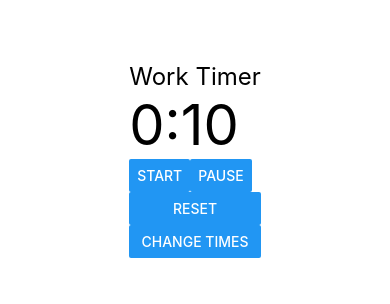
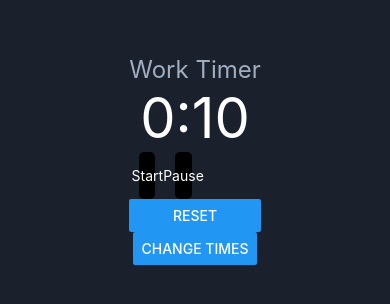
Before and after one commit to mcarson24/pomodoro-timer, a React Native app: screen / in a window 390 px wide. Shown: the part 262-566 px from the top of the page. Built offline with nearby package versions, Linux system fonts and the light colour scheme.

Commit message:
Start design work

```diff
--- a/App.js
+++ b/App.js
@@ -1,6 +1,6 @@
 import React from 'react'
 import Timer from './components/Timer.js'
-import { TextInput, StyleSheet, View } from 'react-native'
+import { TextInput, StatusBar, StyleSheet, View } from 'react-native'
 
 export default class App extends React.Component {
   constructor(props) {
@@ -13,6 +13,7 @@ export default class App extends React.Component {
   render() {
     return (
       <View style={styles.container}>
+        <StatusBar barStyle="light-content" translucent={true} />
         { this.state.showWorkTimer && (
           <Timer workMode={this.state.showWorkTimer} />
         ) }
@@ -24,7 +25,7 @@ export default class App extends React.Component {
 const styles = StyleSheet.create({
   container: {
     flex: 1,
-    backgroundColor: '#fff',
+    backgroundColor: '#1a202c',
     alignItems: 'center',
     justifyContent: 'center',
   },
--- a/components/Timer.js
+++ b/components/Timer.js
@@ -1,5 +1,5 @@
 import React from 'react'
-import {Button, Text, TextInput, StyleSheet, Vibration, View} from 'react-native'
+import {Button, Text, TextInput, TouchableOpacity, StyleSheet, Vibration, View} from 'react-native'
 
 export default class Timer extends React.Component {
 	constructor(props) {
@@ -106,14 +106,20 @@ export default class Timer extends React.Component {
 
 	render() {
 		return (
-			<View>
+			<View style={styles.timerContainer}>
 				{!this.state.showInputs && (
 					<View>
-		        <Text style={styles.timerTitle}>{this.title()}</Text>
-		        <Text style={styles.timer}>{this.humanReadableTime()}</Text>
+						<View style={styles.timerHeader}>
+			        <Text style={styles.timerTitle}>{this.title()}</Text>
+			        <Text style={styles.timer}>{this.humanReadableTime()}</Text>
+						</View>
 		        <View style={styles.buttonContainer}>
-		          <Button title="Start" onPress={this.countdown} />
-		          <Button title="Pause" onPress={this.pause} />
+		          <TouchableOpacity style={styles.timerButtons} onPress={this.countdown}>
+		          	<Text style={styles.timerButtonsText}>Start</Text>
+	          	</TouchableOpacity>
+	          	<TouchableOpacity style={styles.timerButtons} onPress={this.pause}>
+	          		<Text style={styles.timerButtonsText}>Pause</Text>
+	          	</TouchableOpacity>
 		        </View>
 		        <Button title="Reset" onPress={this.reset} />
 	        </View>
@@ -143,15 +149,39 @@ export default class Timer extends React.Component {
 }
 
 const styles = StyleSheet.create({
+	timerContainer: {
+		width: '85%',
+		justifyContent: 'center',
+		alignItems: 'center'
+	},
+	timerHeader: {
+		alignItems: 'center'
+	},
 	timerTitle: {
-    fontSize: 24
+    fontSize: 24,
+    color: '#a0aec0'
   },
   timer: {
-    fontSize: 56
+    fontSize: 56,
+    color: '#fff'
   },
   buttonContainer: {
     display: 'flex',
-    flexDirection: 'row'
+    flexDirection: 'row',
+    width: '55%'
+  },
+  timerButtons: {
+  	backgroundColor: '#000',
+  	color: '#fff',
+  	flex: 1,
+  	justifyContent: 'center',
+  	alignItems: 'center',
+  	paddingVertical: 15,
+  	borderRadius: 5,
+  	marginHorizontal: 10
+  },
+  timerButtonsText: {
+  	color: '#FFF',
   },
   inputs: {
   	backgroundColor: '#cbd5e0',
```
